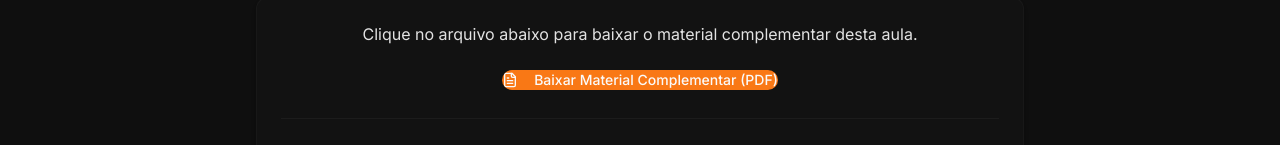
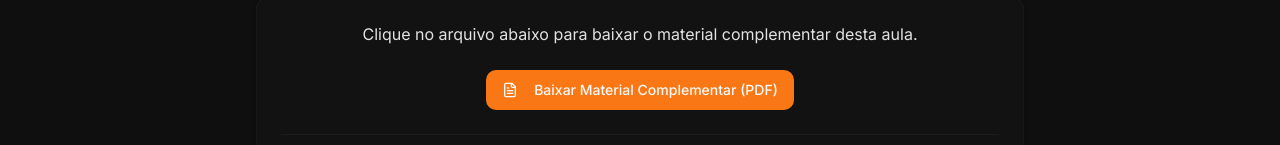
Before and after one commit to pter0005/testultimo-main, a Next.js app: page /dashboard/aula/tudo-sobre-redes-sociais in a window 1280 px wide. Shown: the part 712-857 px from the top of the page. Built offline with nearby package versions, Linux system fonts and the light colour scheme.

Commit message:
Corrija todos os <Button size="md"> para <Button size="default"> em todo

```diff
--- a/src/app/dashboard/aula/o-segredo-da-veo3/page.tsx
+++ b/src/app/dashboard/aula/o-segredo-da-veo3/page.tsx
@@ -92,7 +92,7 @@ export default function SegredoDaVeo3AulaPage() {
             <div className="mt-6">
               <Link href="https://www.dropbox.com/scl/fi/mieozdf2r1g1l2eq0zy5v/PROMPTS-AULA-COLCHETES-1.pdf?rlkey=5jr1pi6zo4ja8avec6uu2aakv&st=59o1chlg&dl=1" passHref legacyBehavior>
                 <a target="_blank" rel="noopener noreferrer">
-                  <Button variant="default" size="md" className="shine-button w-full sm:w-auto sm:size-lg">
+                  <Button variant="default" size="default" className="shine-button w-full sm:w-auto sm:size-lg">
                     <FileText className="mr-2 h-5 w-5" />
                     Baixar E-book COMPLEMENTAR (PDF)
                   </Button>
--- a/src/app/dashboard/aula/tudo-sobre-redes-sociais/page.tsx
+++ b/src/app/dashboard/aula/tudo-sobre-redes-sociais/page.tsx
@@ -95,7 +95,7 @@ export default function TudoSobreRedesSociaisAulaPage() {
               {/* ATENÇÃO: Atualize o href e o nome do arquivo se houver um e-book específico para esta aula */}
               <Link href="https://www.dropbox.com/scl/fi/fsiryayp5my8im9qvc59w/Ebook_Domine_as_Redes_Sociais_Corrigido.pdf?rlkey=7largbxkzv6nyztoxcx0v0tt3&st=1ua655el&dl=1" passHref legacyBehavior>
                 <a target="_blank" rel="noopener noreferrer" data-ai-hint="Link to download the supplementary material for the social media class. Opens in a new tab.">
-                  <Button variant="default" size="md" className="shine-button w-full sm:w-auto sm:size-lg">
+                  <Button variant="default" size="default" className="shine-button w-full sm:w-auto sm:size-lg">
                     <FileText className="mr-2 h-5 w-5" />
                     Baixar Material Complementar (PDF)
                   </Button>
```
